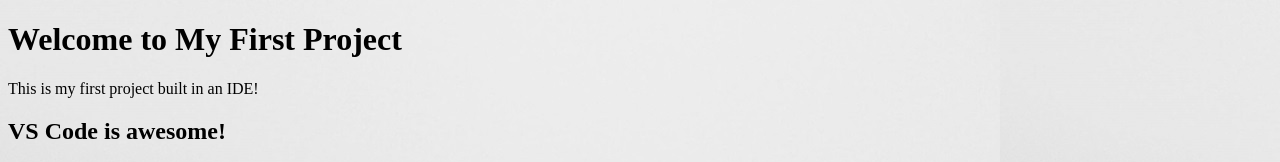
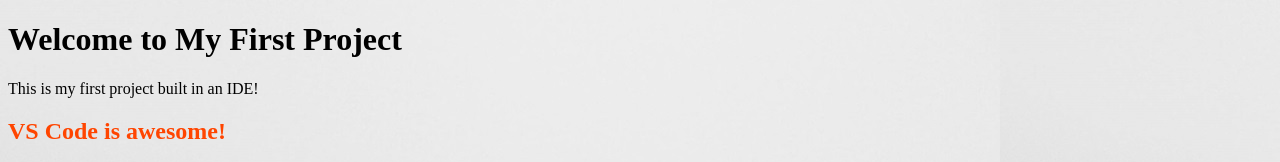
Before and after one commit to sergionzeutcho-rgb/my-first-project, a plain HTML site: page index.html in a window 1280 px wide. Shown: the top 162 px of the page. Drawn offline with Linux system fonts and the light colour scheme.

Commit message:
update styles.ccs h2 color

```diff
--- a/assets/css/styles.css
+++ b/assets/css/styles.css
@@ -1,5 +1,8 @@
 body {
     background-color: lightgray;
     background-image: url("../images/background-img.jpg");
-    <h2>color: orangered;
 }
+
+h2 {
+    color: orangered;
+}
```
